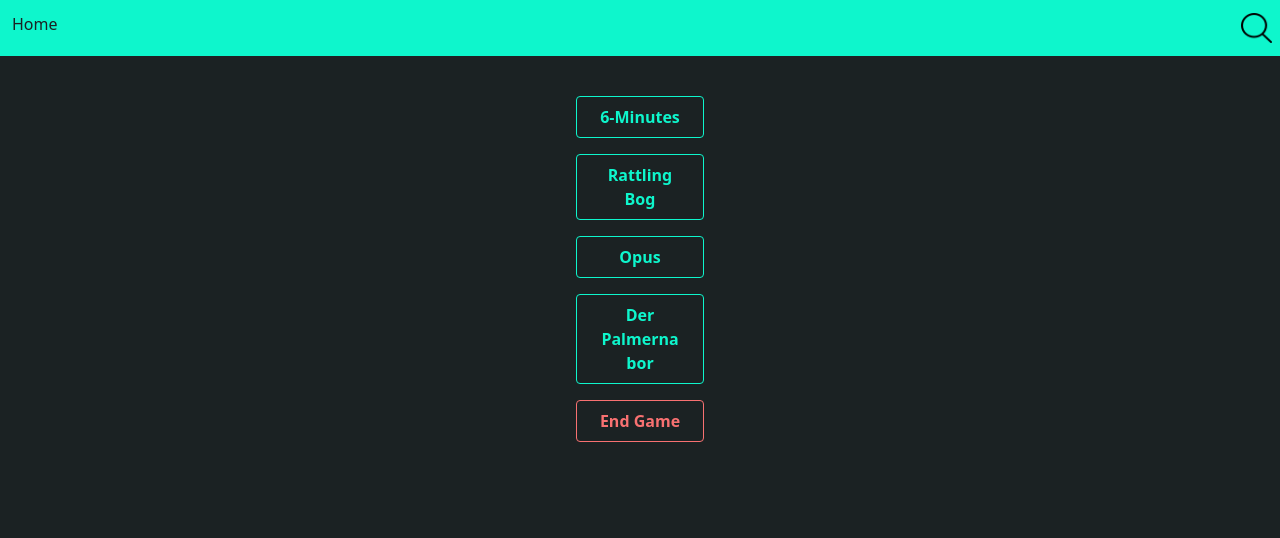
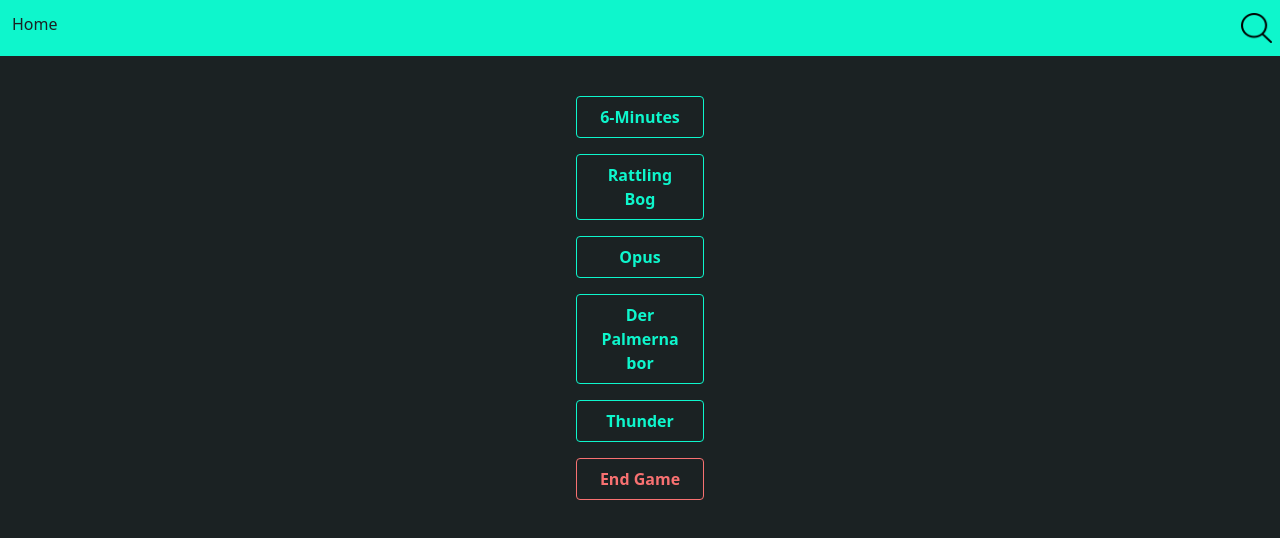
Before and after one commit to henriklovhaug/spotify-games, a SvelteKit app in the folder client/: page / in a window 1280 px wide. Shown: the top 538 px of the page. Built offline with nearby package versions, Linux system fonts and the light colour scheme; no server answers.

Commit message:
Formatting

```diff
--- a/client/src/lib/components/search.svelte
+++ b/client/src/lib/components/search.svelte
@@ -44,7 +44,7 @@
     use:enhance
   >
     <input
-        class="h-6 w-1/2 rounded-md bg-black text-green p-4 m-2 outline-none"
+      class="m-2 h-6 w-1/2 rounded-md bg-black p-4 text-green outline-none"
       name="search"
       type="text"
       id="search-box"
@@ -52,6 +52,5 @@
       value={search}
       bind:this={input}
     />
-
   </form>
 {/if}
--- a/client/src/routes/+page.svelte
+++ b/client/src/routes/+page.svelte
@@ -17,8 +17,12 @@
     },
     {
       name: "Der Palmerna bor",
-      url: "Palmerna"
-    }
+      url: "Palmerna",
+    },
+    {
+      name: "Thunder",
+      url: "Thunder",
+    },
   ];
 </script>
 
```
Lines whose indentation alone changed are shown as unchanged.
